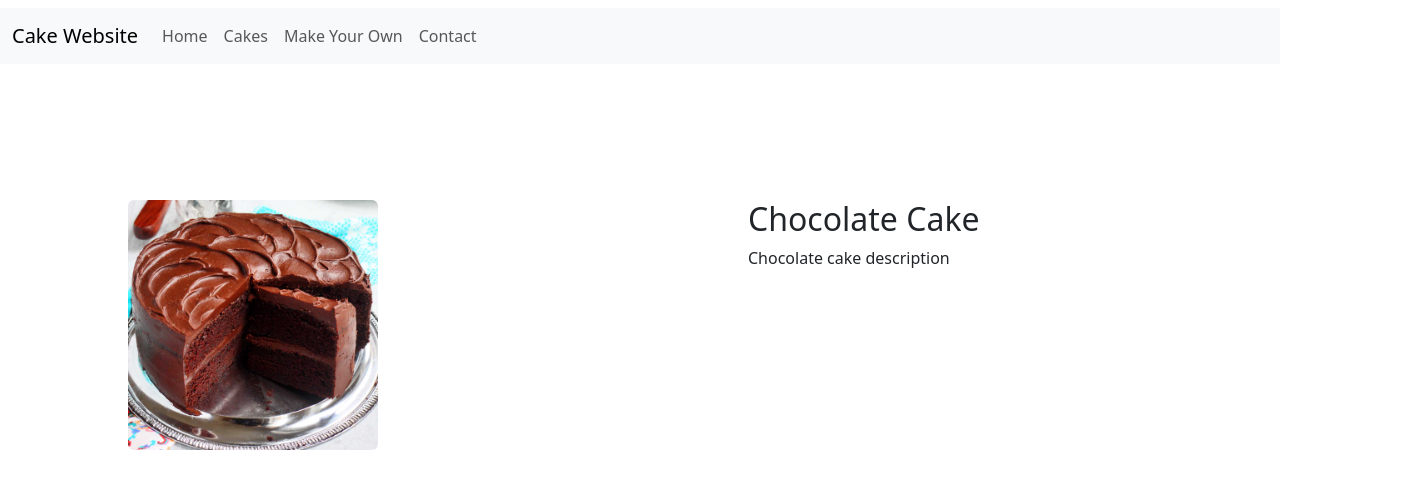
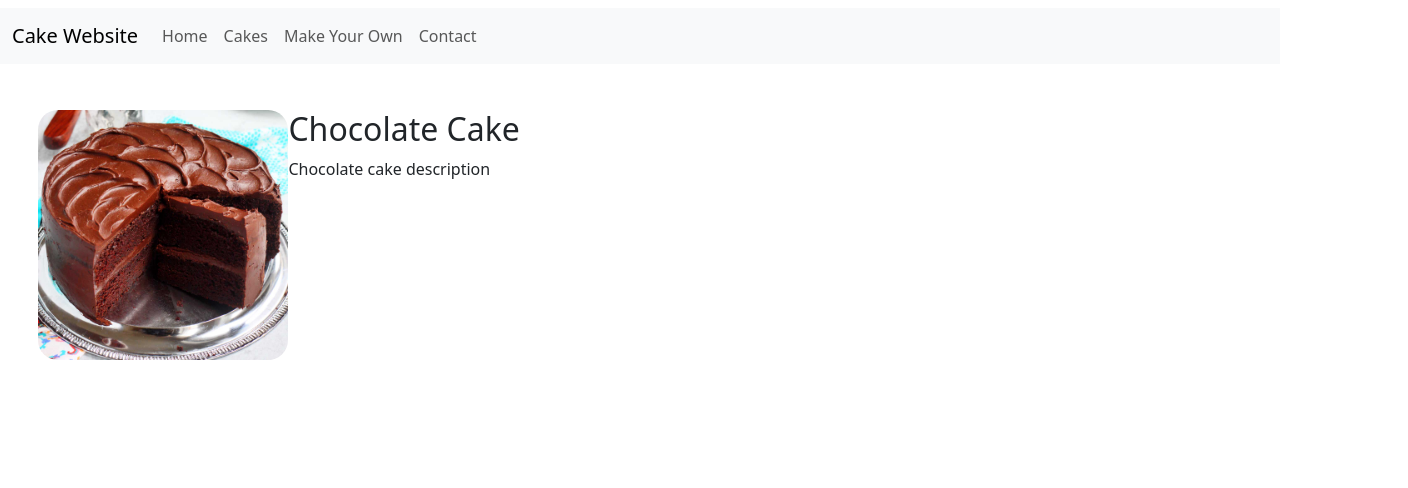
Before and after one commit to JackCooperCollege/Cake-Website, a plain HTML site: page cakes/index.html in a window 1280 px wide. Shown: the whole page, 1408 px wide, since content can reach past the window. Drawn offline with nearby package versions, Linux system fonts and the light colour scheme; files that its build step writes are made by us from their sources.

Commit message:
Update div

```diff
--- a/cakes/index.html
+++ b/cakes/index.html
@@ -30,9 +30,9 @@
                 </div>
             </nav>
         </nav>
-        <div style="width: 100%; overflow: hidden; margin: 10%;">
-            <img src="/Cake-Website/assets/chocolate_cake.jpg" alt="" style="width: 250px; float: left; border-radius: 6px; ">
-            <div style="margin-left: 620px;">
+        <div style="width: 100%; overflow: hidden; margin: 3%;">
+            <img src="/Cake-Website/assets/chocolate_cake.jpg" alt="" style="width: 250px; float: left; border-radius: 20px;">
+            <div style="margin-left: 20px;">
                 <h2>Chocolate Cake</h2>
                 <p>Chocolate cake description</p>
             </div>
```
